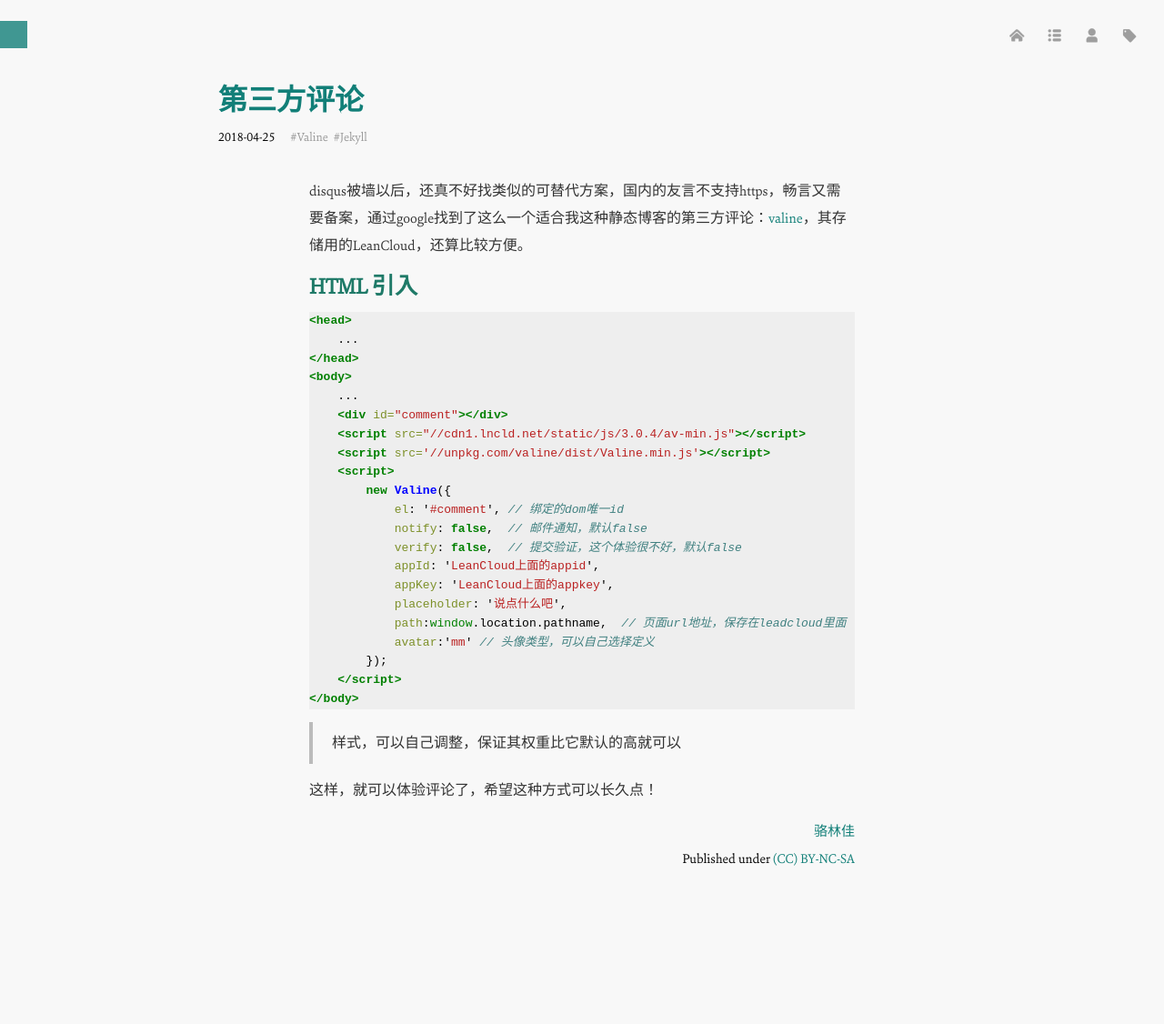
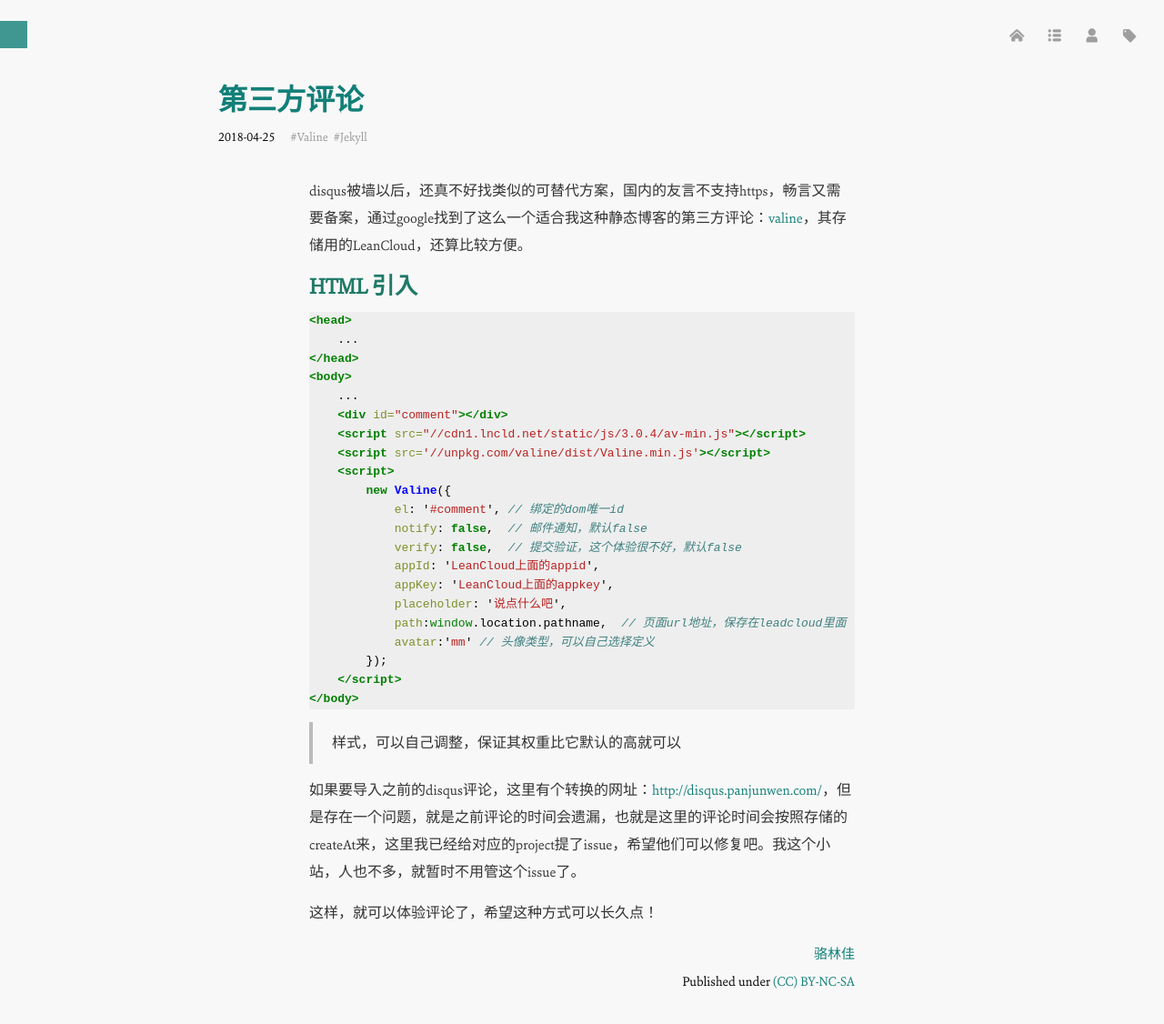
Before and after one commit to luolinjia/cn, a Jekyll site: the page built from _posts/2018-04-25-valine-comment.md, in a window 1280 px wide and 1174 px high. Shown: the top 1126 px of the window at 91% size. Built offline with Jekyll 4.4.1, drawn with Linux system fonts in a browser that asks for light colours; comment, search, counter and statistics services are not loaded.

Commit message:
enhance some words

```diff
--- a/_posts/2018-04-25-valine-comment.md
+++ b/_posts/2018-04-25-valine-comment.md
@@ -38,4 +38,6 @@ disqus被墙以后，还真不好找类似的可替代方案，国内的友言
 
 > 样式，可以自己调整，保证其权重比它默认的高就可以
 
+如果要导入之前的disqus评论，这里有个转换的网址：<http://disqus.panjunwen.com/>，但是存在一个问题，就是之前评论的时间会遗漏，也就是这里的评论时间会按照存储的createAt来，这里我已经给对应的project提了issue，希望他们可以修复吧。我这个小站，人也不多，就暂时不用管这个issue了。
+
 这样，就可以体验评论了，希望这种方式可以长久点！
```
